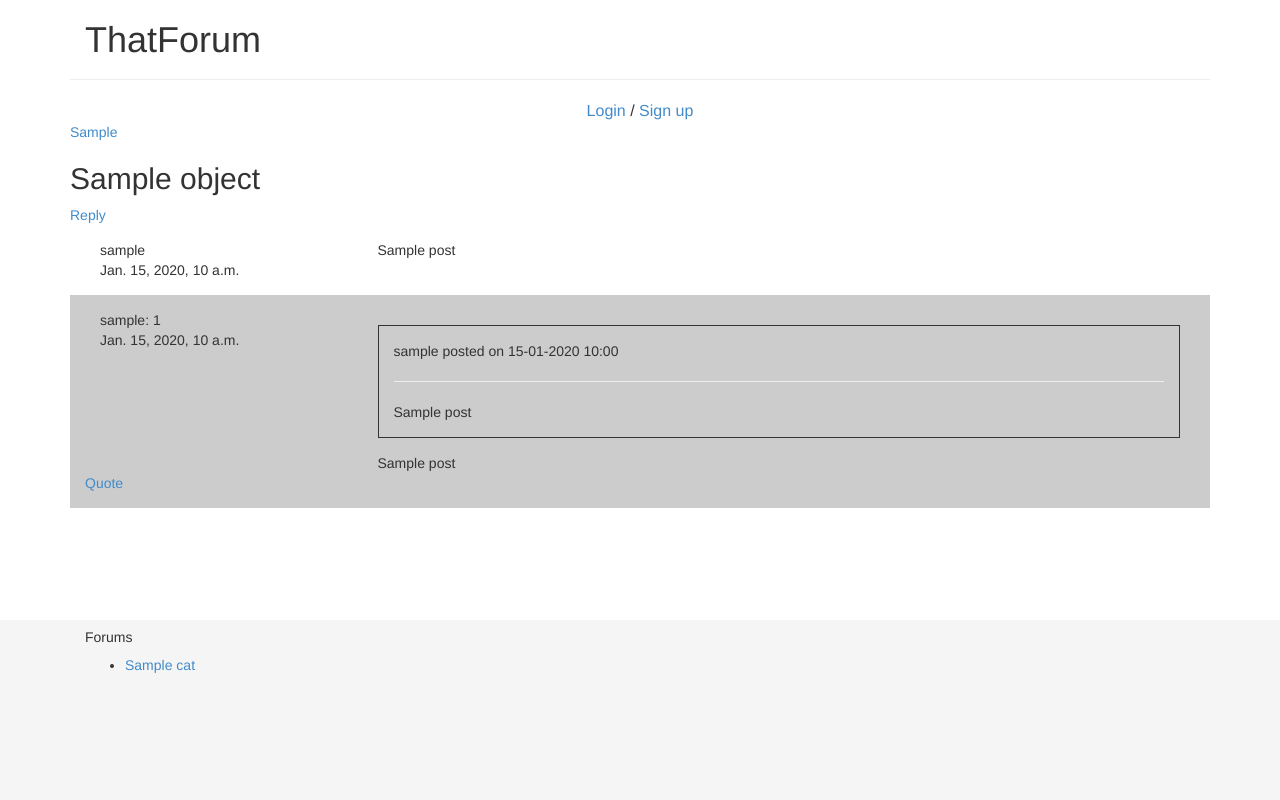
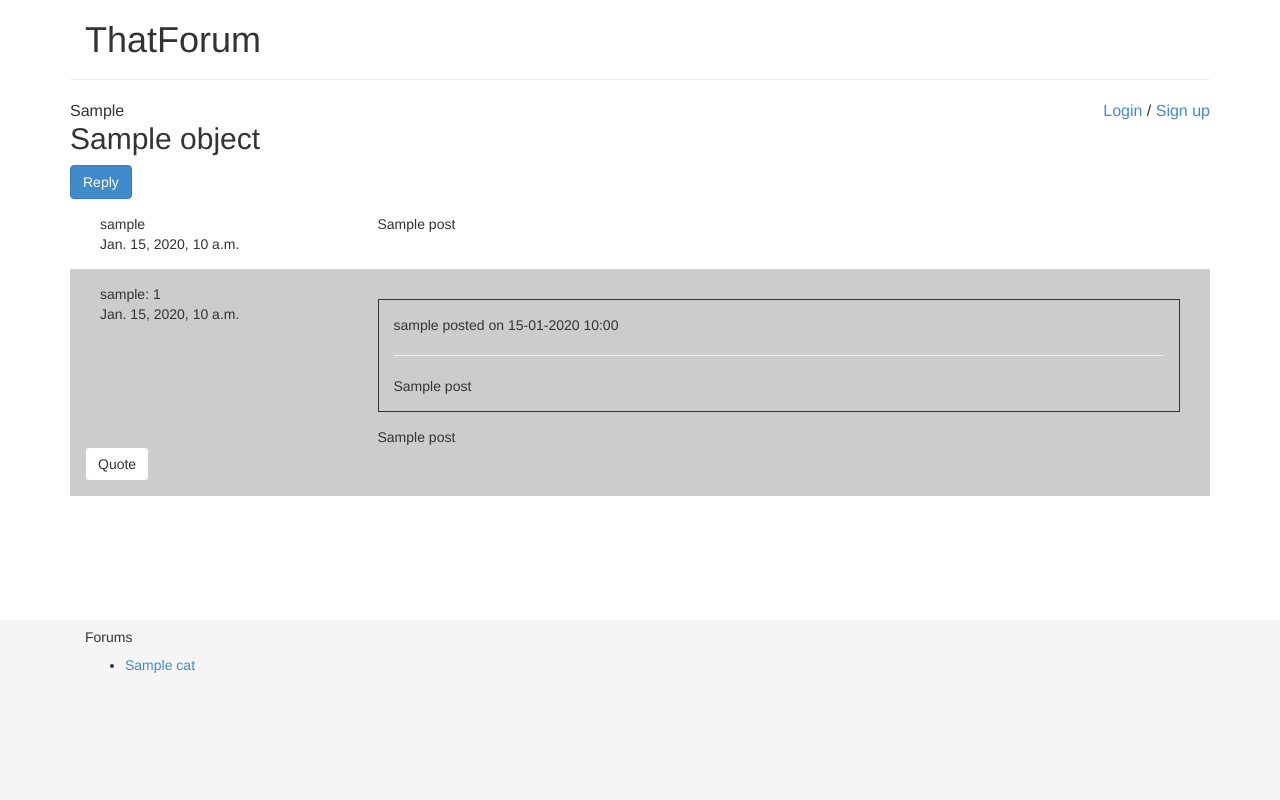
Before and after one commit to hellsgate1001/thatforum_django, a Django app: template thatforum/templates/thatforum/forumthread_detail.html in a window 1280 px wide. Run offline with Django 3.2, Linux system fonts and the light colour scheme; the template is opened without the code that fills it: most values are stand-ins (such as "Sample title", 1, 10 or a date in 2020); some libraries are stand-ins or nearby versions.

Commit message:
Update template for post form Add correct title for each template

```diff
--- a/thatforum/models.py
+++ b/thatforum/models.py
@@ -40,7 +40,7 @@ class ForumThread(models.Model):
         return self.title
 
     def get_absolute_url(self):
-        return reverse('forum:thread_home', kwargs={'slug': self.slug})
+        return reverse('thread_home', kwargs={'slug': self.slug})
 
     @property
     def last_post(self):
--- a/thatforum/static/css/forum_1.css
+++ b/thatforum/static/css/forum_1.css
@@ -16,6 +16,9 @@
 }
 .category_list > .table:last-child > tbody > tr:last-child > td {
     border-bottom: none;
+}
+.category_tools {
+    margin-bottom: 10px;
 }
 .category_title a {
     color: #333333;
--- a/thatforum/static/css/global.css
+++ b/thatforum/static/css/global.css
@@ -27,7 +27,7 @@ body {
     right: 0;
 }*/
 .page-utils {
-    font-size: 16px;
+    font-size: 14px;
 }
 .stripe_row {
     background-color: #cccccc;
--- a/thatforum/templates/base.html
+++ b/thatforum/templates/base.html
@@ -4,7 +4,7 @@
     <meta charset="utf-8">
     <meta http-equiv="X-UA-Compatible" content="IE=edge">
     <meta name="viewport" content="width=device-width, initial-scale=1">
-    <title>{{ pagetitle }}</title>
+    <title>ThatForum{% block extend_title %}{{ extra_title }}{% endblock extend_title %}</title>
     <link rel="stylesheet" type="text/css" href="{{ STATIC_URL }}css/bootstrap.min.css" />
     <link rel="stylesheet" type="text/css" href="{{ STATIC_URL }}css/global.css" />
     {% block extra_css %}{% endblock extra_css %}
@@ -19,19 +19,21 @@
     <div class="container">
         <div class="page-header">
             <div id="logo" class="col-md-12">
-                <h1><a href="#" class="no-state">ThatForum</a></h1>
+                <h1><a href="{% url 'list' %}" class="no-state">ThatForum</a></h1>
             </div>
         </div>
-        <div class="page-utils">
-            <div id="header_utils" class="col-md-12 text-center">
+        <div class="page-utils" class="col-md-12">
+            {% block page_utils %}
+            <div id="header_utils" class="pull-right">
                 {% if request.user.is_authenticated %}
                 <a href="{% url 'user:my_account' %}">{{ request.user.username }}</a>
+                (<a href="{% url 'logout' %}">logout</a>)
                 {% if request.user.is_superuser %}| <a href="{% url 'admin:index' %}">Admin</a>{% endif %}
-                (<a href="{% url 'logout' %}">Sign Out</a>)
                 {% else %}
                 <a href="{% url 'user:login' %}">Login</a> / <a href="{% url 'user:signup' %}">Sign up</a>
                 {% endif %}
             </div>
+            {% endblock page_utils %}
         </div>
 
         {% block content %}
@@ -44,7 +46,7 @@
                 <h5>Forums</h5>
                 <ul>
                 {% for cat in top_level %}
-                    <li><a href="#">{{ cat.name }}</a></li>
+                    <li><a href="{% url 'category_home' slug=cat.slug %}">{{ cat.name }}</a></li>
                 {% endfor %}
                 </ul>
             </section>
--- a/thatforum/templates/thatforum/forumcategory_detail.html
+++ b/thatforum/templates/thatforum/forumcategory_detail.html
@@ -6,9 +6,11 @@
 
 {% block content %}
     <h2 class="col-md-12">{{ object.name }}</h2>
-    <div id="category-tools">
-        <a href="{% url 'add_thread' slug=object.slug %}">New Thread</a>
+    {% if list_type == 'threads' %}
+    <div class="category_tools">
+        <a href="{% url 'add_thread' slug=object.slug %}" class="btn btn-primary">New Thread</a>
     </div>
+    {% endif %}
     <div class="category_list col-md-12 table-responsive">
         <div class="category_title col-md-12">
             <h4>{{ object.name }}{% if object.description %} <span class="category_description">{{ object.description }}</span>{% endif %}</h4>
--- a/thatforum/templates/thatforum/forumpost_form.html
+++ b/thatforum/templates/thatforum/forumpost_form.html
@@ -13,7 +13,7 @@
 
     {% if posts %}
         {% for post in posts %}
-            {% include 'forum/includes/forum_post.html' %}
+            {% include 'thatforum/includes/forum_post.html' %}
         {% endfor %}
     {% endif %}
 {% endblock content %}
--- a/thatforum/templates/thatforum/forumthread_detail.html
+++ b/thatforum/templates/thatforum/forumthread_detail.html
@@ -1,13 +1,21 @@
 {% extends 'base.html' %}
 
-{% block content %}
-    <div id="breadcrumb">
+{% block page_utils %}
+    <div id="breadcrumb" class="pull-left">
     {% for bc in object.thread_starter.get_breadcrumb %}
-        <a href="{{ bc.1 }}">{{ bc.0 }}</a>{% if not forloop.last %} |{% endif %}
+        {% if forloop.last %}
+        {{ bc.0 }}
+        {% else %}
+        <a href="{{ bc.1 }}">{{ bc.0 }}</a> |
+        {% endif %}
     {% endfor %}
     </div>
+    {{ block.super }}
+{% endblock page_utils %}
+
+{% block content %}
     <h2>{{ object.title }}</h2>
-    <a href="{% url 'thread_reply' object.slug %}">Reply</a>
+    <a href="{% url 'thread_reply' object.slug %}" class="btn btn-primary">Reply</a>
     <div>
         <div class="col-md-12 forum_post">
             <div class="col-md-3">
--- a/thatforum/templates/thatforum/includes/forum_post.html
+++ b/thatforum/templates/thatforum/includes/forum_post.html
@@ -1,6 +1,7 @@
 {% block extra_css %}
     <link rel="stylesheet" type="text/css" href="{{ STATIC_URL }}css/forum_1.css" />
 {% endblock extra_css %}
+
         <div class="col-md-12 forum_post{% if forloop.counter0|divisibleby:"2" %} stripe_row{% endif %}">
             <div>
                 <div class="col-md-3">
@@ -20,7 +21,7 @@
             </div>
             {% if show_tools %}
             <div>
-                <a href="{% url 'thread_reply_quote' object.slug post.pk %}">Quote</a>
+                <a href="{% url 'thread_reply_quote' object.slug post.pk %}" class="btn btn-default">Quote</a>
             </div>
             {% endif %}
         </div>
```
Also changed, not shown: thatforum/views.py (+13 -1 lines).
